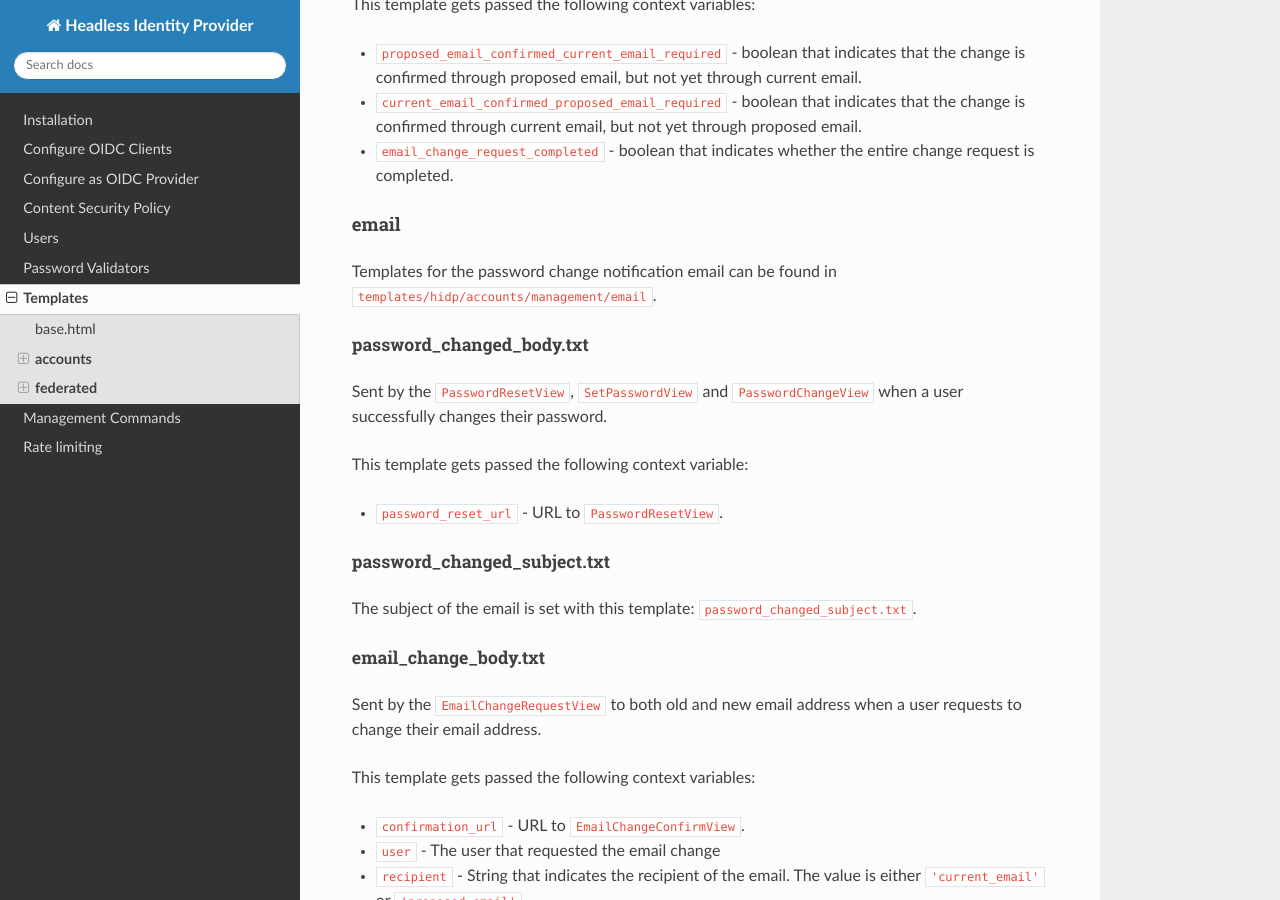
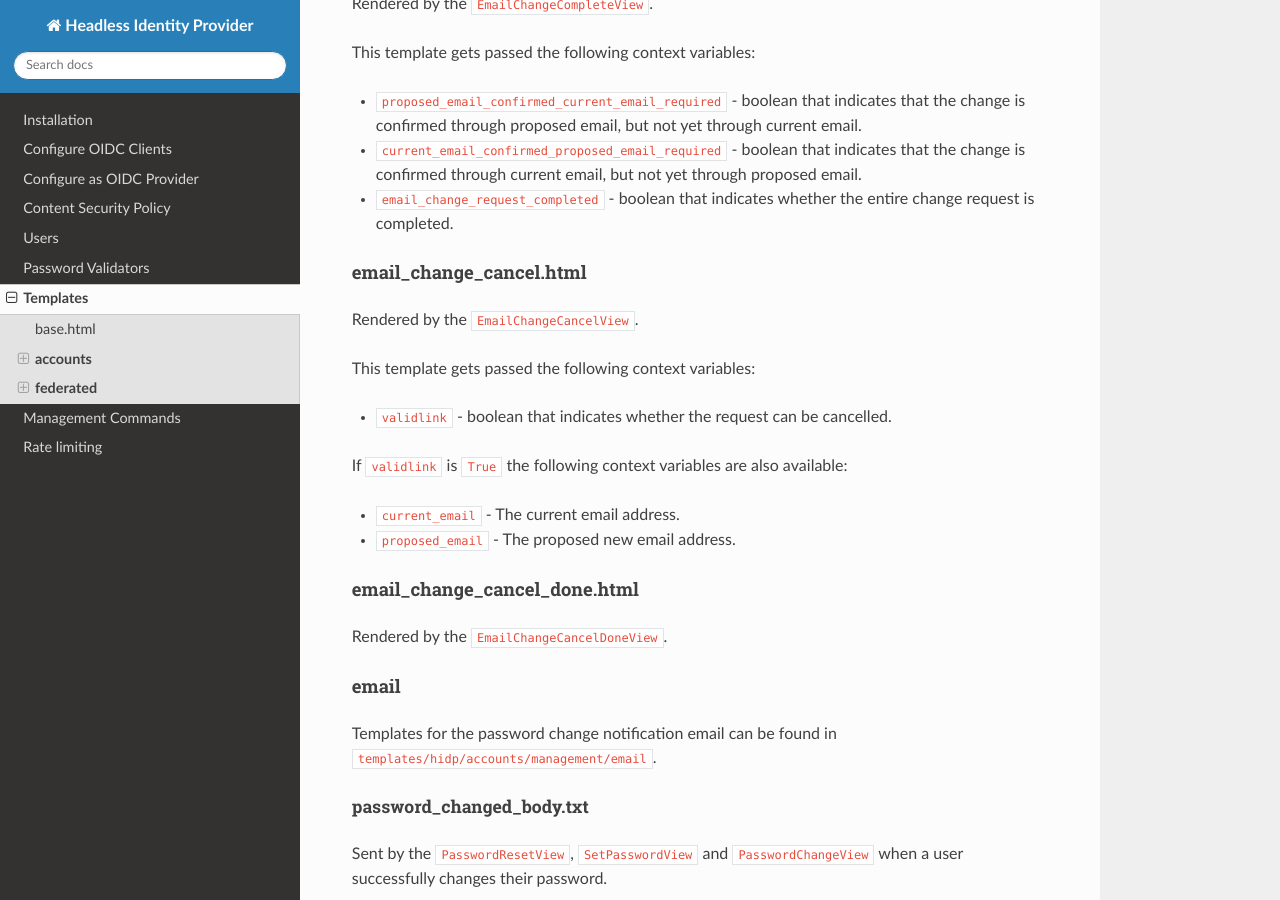
Before and after one commit to leukeleu/django-hidp, a Sphinx documentation site: the page built from packages/hidp/docs/templates.md, in a window 1280 px wide and 900 px high, scrolled down 5979 px. Built offline with Sphinx 7.4.7 and the Read the Docs theme 3.1.0, drawn with Linux system fonts in a browser that asks for light colours; some of the changed text lies outside the part shown.

Commit message:
Document cancel email change templates

```diff
--- a/packages/hidp/docs/templates.md
+++ b/packages/hidp/docs/templates.md
@@ -199,6 +199,21 @@ change is confirmed through current email, but not yet through proposed email.
 - `email_change_request_completed` - boolean that indicates whether the entire change
 request is completed.
 
+#### email_change_cancel.html
+
+Rendered by the `EmailChangeCancelView`.
+
+This template gets passed the following context variables:
+- `validlink` - boolean that indicates whether the request can be cancelled.
+
+If `validlink` is `True` the following context variables are also available:
+- `current_email` - The current email address.
+- `proposed_email` - The proposed new email address.
+
+#### email_change_cancel_done.html
+
+Rendered by the `EmailChangeCancelDoneView`.
+
 #### **email**
 
 Templates for the password change notification email can be found
```
